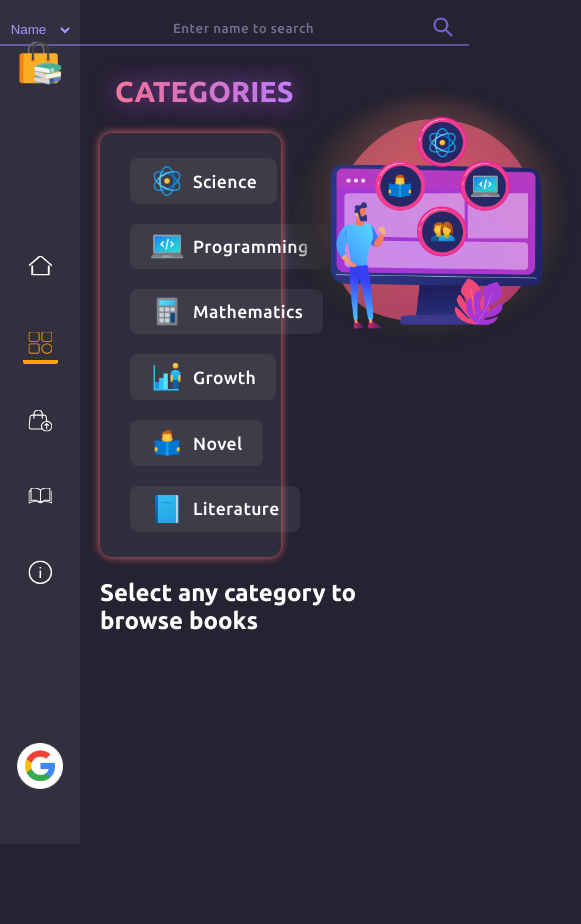
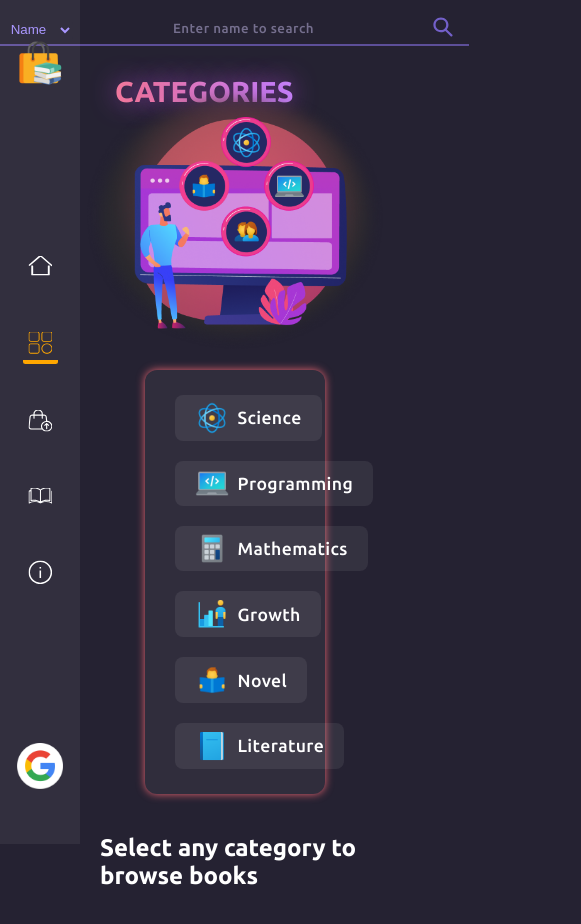
Before and after one commit to akash-singh8/BookCart, a React (Create React App) app: page /category in a window 390 px wide. Shown: the top 924 px of the page, 581 px wide, since content can reach past the window. Before the commit the page ends 844 px from the top, so only its background shows below. Built offline with nearby package versions, Linux system fonts and the light colour scheme; no server answers; the database is empty.

Commit message:
Improved book recommendation responsiveness

```diff
--- a/src/components/CSS/recommend.css
+++ b/src/components/CSS/recommend.css
@@ -95,3 +95,26 @@
     box-shadow: none;
     cursor: default;
 }
+
+
+/* Responsiveness */
+
+@media screen and (max-width: 850px) {
+    .boxAndLogo{
+        align-items: center;
+        justify-content: center;
+        flex-direction: column-reverse;
+        margin-bottom: 40px;
+    }
+
+    .boxAndLogo > img{
+        margin-bottom: -6px;
+        margin-top: 20px;
+        z-index: 5;
+    }
+
+    .books_box{
+        margin: 0;
+        width: 98%;
+    }
+}
```
